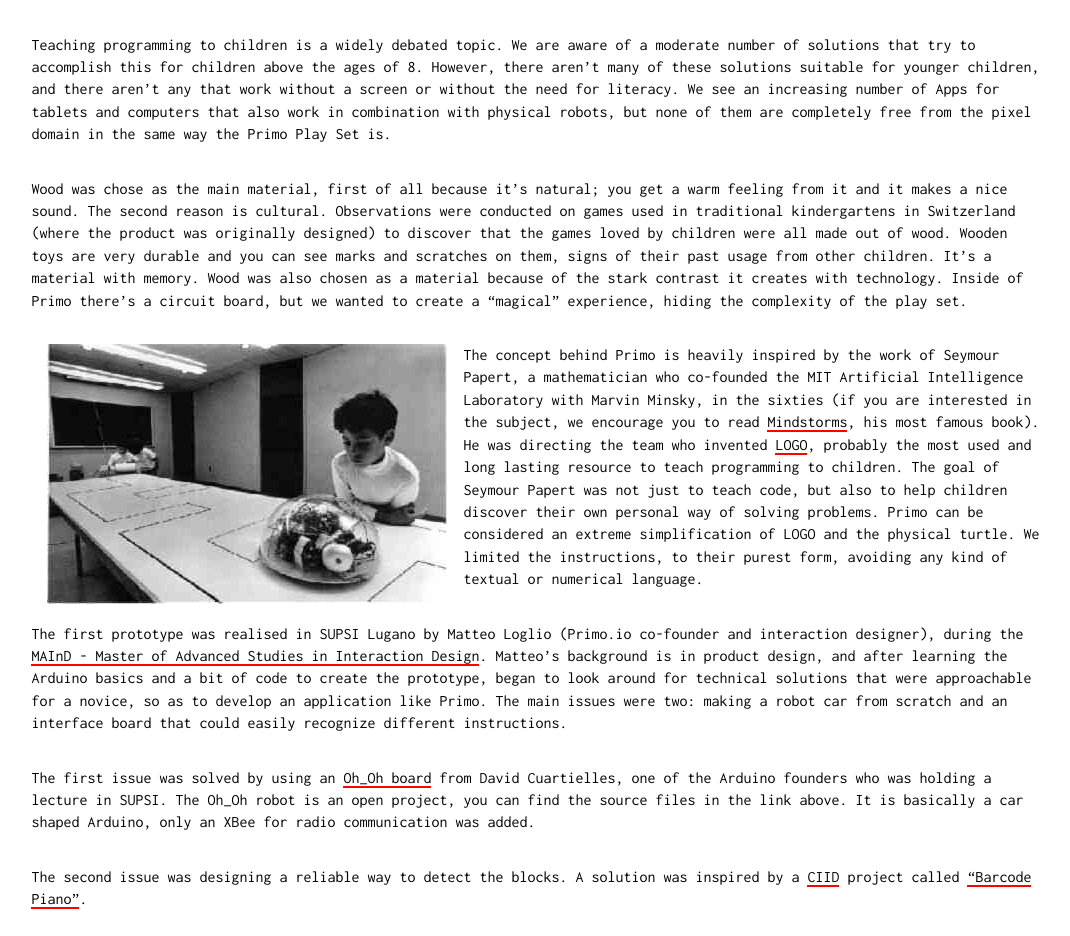
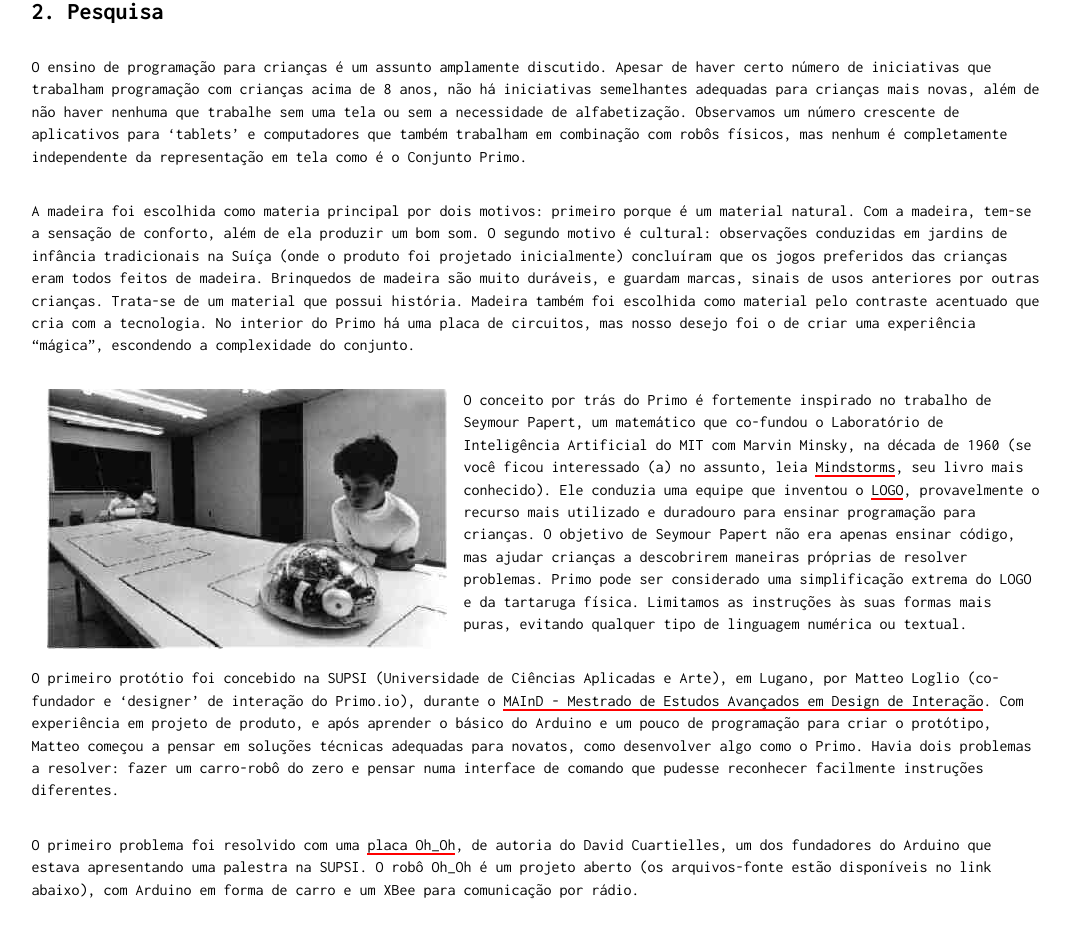
Before and after one commit to primo-io/prototype-documentation, a Jekyll site: the page built from index.md, in a window 1280 px wide and 1400 px high, scrolled down 3211 px. Shown: the part 284-1220 px from the top of the window, without its empty margins (103-1173 px from the left). Built offline with Jekyll 4.4.1, drawn with Linux system fonts in a browser that asks for light colours; some of the changed text lies outside the part shown; grey boxes are pictures that could not be loaded.

Commit message:
Update index.md

```diff
--- a/index.md
+++ b/index.md
@@ -3,15 +3,15 @@ layout: default
 title: Primo Prototype Documentation
 ---
 <div id="content" markdown="1">
-##0. What is this document
+##0. O que é este documento
 
 ![primo play set]({{ site.baseurl }}images/photo/maker-guide.jpg)
-This document gathers and organizes all the information necessary to build a Primo Prototype.
-You can find more info about the project on the [primo.io](http://primo.io) website.
+Este documento contém e organiza as informações necessárias para se construir um Protótipo Primo.
+Mais informações sobre este projeto no endereço [primo.io](http://primo.io).
 
 <h2>
 <a href="#" id="translate-title">
-    How to translate this document
+    Como traduzir este documento
 </a>
 </h2>
 
@@ -55,43 +55,43 @@ The steps above, expanded:
 </div>
 <br>
 
-##1. What is Primo
+##1. O que é Primo
 
 ![primo play set]({{ site.baseurl }}images/photo/primo.jpg)
 
-Primo is a tangible interface designed to introduce programming logic to little children (3 to 7), without the need for literacy. The goal of the game is to drive a little robot called Cubetto back to his house. To accomplish the goal, children have to program the little robot using a limited set of instructions: forward, left, right and function. While the first three are rather intuitive, the last one calls a sub-routine, an extra line of instructions packed in a single command.
+Primo é uma interface manipulável projetada para introduzir lógica de programação a crianças de 3 a 7 anos de idade, sem necessidade de alfabetização prévia. O objetivo do jogo é conduzir um pequeno robô chamado Cubetto de volta à sua casa. Para isso, as crianças devem programar o robô usando um pequeno conjunto de instruções: seguir, esquerda, direita e função. Ao passo que as três primeiras instruções são intuitivas, a última executa uma sub-rotina, isto é, uma linha extra de instruções agrupadas em um único comando.
 
 <div class="videoWrapper">
   <iframe src="//player.vimeo.com/video/82620072" frameborder="0" webkitallowfullscreen="true" mozallowfullscreen="true"  allowfullscreen="true">
     </iframe>
 </div>
 
-##2. Research
+##2. Pesquisa
 
-Teaching programming to children is a widely debated topic. We are aware of a moderate number of solutions that try to accomplish this for children above the ages of 8. However, there aren't many of these solutions suitable for younger children, and there aren't any that work without a screen or without the need for literacy. We see an increasing number of Apps for tablets and computers that also work in combination with physical robots, but none of them are completely free from the pixel domain in the same way the Primo Play Set is.
+O ensino de programação para crianças é um assunto amplamente discutido. Apesar de haver certo número de iniciativas que trabalham programação com crianças acima de 8 anos, não há iniciativas semelhantes adequadas para crianças mais novas, além de não haver nenhuma que trabalhe sem uma tela ou sem a necessidade de alfabetização. Observamos um número crescente de aplicativos para 'tablets' e computadores que também trabalham em combinação com robôs físicos, mas nenhum é completamente independente da representação em tela como é o Conjunto Primo.
 
-Wood was chose as the main material, first of all because it's natural; you get a warm feeling from it and it makes a nice sound. The second reason is cultural. Observations were conducted on games used in traditional kindergartens in Switzerland (where the product was originally designed) to discover that the games loved by children were all made out of wood. Wooden toys are very durable and you can see marks and scratches on them, signs of their past usage from other children. It's a material with memory. Wood was also chosen as a material because of the stark contrast it creates with technology. Inside of Primo there's a circuit board, but we wanted to create a "magical" experience, hiding the complexity of the play set.
+A madeira foi escolhida como materia principal por dois motivos: primeiro porque é um material natural. Com a madeira, tem-se a sensação de conforto, além de ela produzir um bom som. O segundo motivo é cultural: observações conduzidas em jardins de infância tradicionais na Suíça (onde o produto foi projetado inicialmente) concluíram que os jogos preferidos das crianças eram todos feitos de madeira. Brinquedos de madeira são muito duráveis, e guardam marcas, sinais de usos anteriores por outras crianças. Trata-se de um material que possui história. Madeira também foi escolhida como material pelo contraste acentuado que cria com a tecnologia. No interior do Primo há uma placa de circuitos, mas nosso desejo foi o de criar uma experiência "mágica", escondendo a complexidade do conjunto.
 
 <img class="float" src="{{ site.baseurl }}images/photo/logo-turtle.jpg">
 
-The concept behind Primo is heavily inspired by the work of Seymour Papert, a mathematician who co-founded the MIT Artificial Intelligence Laboratory with Marvin Minsky, in the sixties (if you are interested in the subject, we encourage you to read [Mindstorms](http://www.amazon.co.uk/Mindstorms-Children-Computers-Powerful-Ideas/dp/0465046746/ref=sr_1_1?ie=UTF8&qid=1393675158&sr=8-1&keywords=mindstorms+papert), his most famous book). He was directing the team who invented [LOGO](http://en.wikipedia.org/wiki/Logo_(programming_language)), probably the most used and long lasting resource to teach programming to children. The goal of Seymour Papert was not just to teach code, but also to help children discover their own personal way of solving problems. Primo can be considered an extreme simplification of LOGO and the physical turtle. We limited the instructions, to their purest form, avoiding any kind of textual or numerical language.
+O conceito por trás do Primo é fortemente inspirado no trabalho de Seymour Papert, um matemático que co-fundou o Laboratório de Inteligência Artificial do MIT com Marvin Minsky, na década de 1960 (se você ficou interessado (a) no assunto, leia  [Mindstorms](http://www.amazon.co.uk/Mindstorms-Children-Computers-Powerful-Ideas/dp/0465046746/ref=sr_1_1?ie=UTF8&qid=1393675158&sr=8-1&keywords=mindstorms+papert), seu livro mais conhecido). Ele conduzia uma equipe que inventou o  [LOGO](http://en.wikipedia.org/wiki/Logo_(linguagem de programação)), provavelmente o recurso mais utilizado e duradouro para ensinar programação para crianças. O objetivo de Seymour Papert não era apenas ensinar código, mas ajudar crianças a descobrirem maneiras próprias de resolver problemas. Primo pode ser considerado uma simplificação extrema do LOGO e da tartaruga física. Limitamos as instruções às suas formas mais puras, evitando qualquer tipo de linguagem numérica ou textual.
 
-The first prototype was realised in SUPSI Lugano by Matteo Loglio (Primo.io co-founder and interaction designer), during the [MAInD - Master of Advanced Studies in Interaction Design](http://www.maind.supsi.ch/). Matteo's background is in product design, and after learning the Arduino basics and a bit of code to create the prototype, began to look around for technical solutions that were approachable for a novice, so as to develop an application like Primo. The main issues were two: making a robot car from scratch and an interface board that could easily recognize different instructions.
+O primeiro protótio foi concebido na SUPSI (Universidade de Ciências Aplicadas e Arte), em Lugano, por Matteo Loglio (co-fundador e 'designer' de interação do Primo.io), durante o [MAInD - Mestrado de Estudos Avançados em Design de Interação](http://www.maind.supsi.ch/). Com experiência em projeto de produto, e após aprender o básico do Arduino e um pouco de programação para criar o protótipo, Matteo começou a pensar em soluções técnicas adequadas para novatos, como desenvolver algo como o Primo. Havia dois problemas a resolver: fazer um carro-robô do zero e pensar numa interface de comando que pudesse reconhecer facilmente instruções diferentes.
 
-The first issue was solved by using an [Oh_Oh board](http://david.cuartielles.com/w/Maquila2/Ohoh) from David Cuartielles, one of the Arduino founders who was holding a lecture in SUPSI. The Oh_Oh robot is an open project, you can find the source files in the link above. It is basically a car shaped Arduino, only an XBee for radio communication was added.
+O primeiro problema foi resolvido com uma [placa Oh_Oh](http://david.cuartielles.com/w/Maquila2/Ohoh), de autoria do David Cuartielles, um dos fundadores do Arduino que estava apresentando uma palestra na SUPSI. O robô Oh_Oh é um projeto aberto (os arquivos-fonte estão disponíveis no link abaixo), com Arduino em forma de carro e um XBee para comunicação por rádio.
 
-The second issue was designing a reliable way to detect the blocks. A solution was inspired by a [CIID](http://ciid.dk/) project called ["Barcode Piano"](http://ciid.dk/education/portfolio/idp11/courses/physical-computing/projects/barcode-piano/).
+O segundo problema foi projetar uma maneira confiável de detectar as peças. A solução foi inspirada por um projeto do [CIID](http://ciid.dk/) (Instituto de Design de Interação de Copenhague) chamado ["Piano Código de Barras"](http://ciid.dk/education/portfolio/idp11/courses/physical-computing/projects/barcode-piano/) (em inglês).
 
 <div class="videoWrapper">
   <iframe src="//player.vimeo.com/video/19704918" frameborder="0" webkitallowfullscreen="true" mozallowfullscreen="true"  allowfullscreen="true">
     </iframe>
 </div>
 
-The idea is to use multiple blocks that can be recognized by a board using resistors. It's a basic voltage divider, with the analog pins of an Arduino reading the resistor values. It's a very simple method, but rather effective for a prototype.
+A ideia é usar várias peças que podem ser reconhecidas por uma placa com resistores. É um divisor de voltagem básico, com os pinos analógicos de um Arduino fazendo a leitura dos valores dos resistores. É um método muito simples, mas muito eficiente para um protótipo.
 
-Design-wise, some features required testing; the actual design is the result of several iterations.
+Em termos de 'design', alguns atributos necessitaram de teste. O 'design' atual é o resultado de muitas versões.
 
-The 'snake' or 'zig-zag' path of the instruction sequence was chosen to avoid literacy pre-conceptions.
+A linha em formato de 'cobra' ou 'zig-zag' da sequência de instruções evita pré-concepções em alfabetização.
 
 ![left to right]({{ site.baseurl }}images/illustrations/left-to-right.jpg)
 
```
